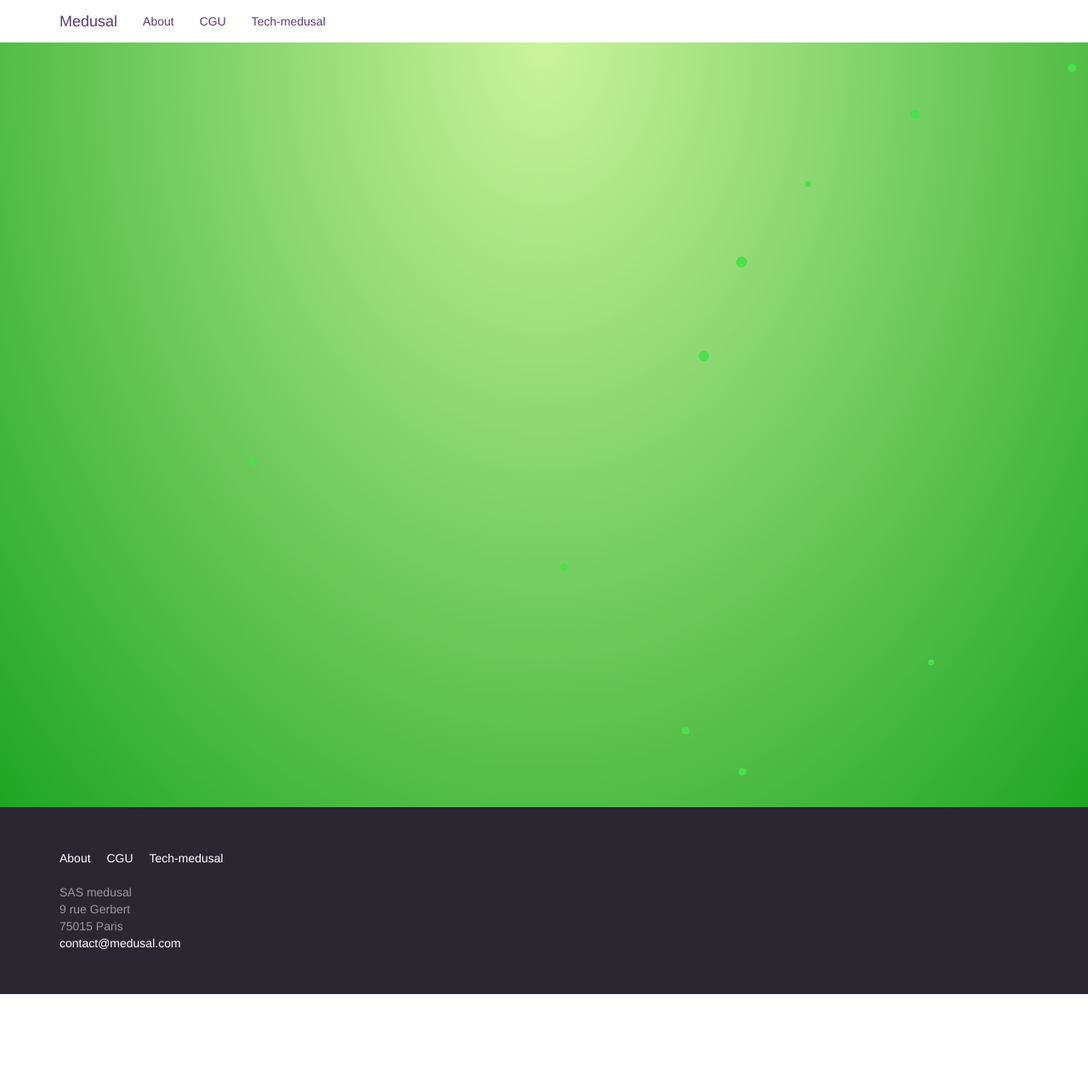
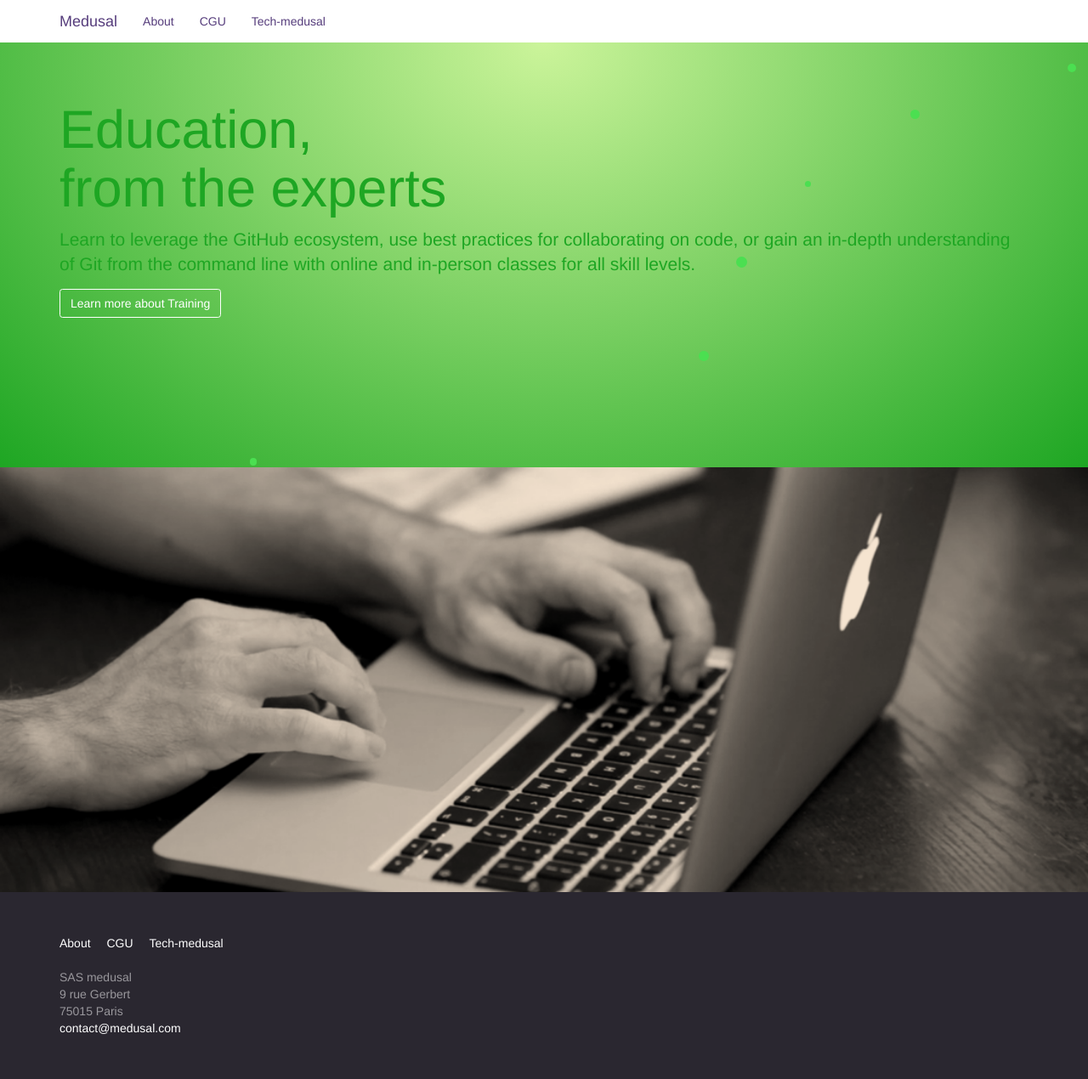
Before and after one commit to medusal/medusal.github.io, a Jekyll site: the page built from index.html, in a window 1280 px wide. Shown: the whole page at 85% size. Built offline with Jekyll 4.4.1, drawn with Linux system fonts in a browser that asks for light colours; before the commit the page ends 1170 px from its top, so only the background shows below that.

Commit message:
first home segment

```diff
--- a/css/main.scss
+++ b/css/main.scss
@@ -5,13 +5,6 @@
 
 // Import partials from `sass_dir` (defaults to `_sass`)
 @import "bootstrap", "bs-docs-nav", "bs-docs-footer", "font-awesome", "syntax-highlighting";
-
-section.green-light {
-  height: 100vh;
-  margin: 0;
-  background: radial-gradient(ellipse farthest-corner at center top, #cbf49a, #1ea623);
-  color: #363c44;
-}
 
 .bubble {
   animation: fade 10s infinite;
@@ -32,3 +25,42 @@ section.green-light {
     }
   }
 }
+
+.white {
+  color: white;
+}
+
+.btn-outline-white {
+    background-color: transparent !important;
+    border-color: #fff !important;
+    border-radius: .25em !important;
+    &:not(:hover), &:not(:hover) {
+      color: #fff !important;
+    }
+    &:hover, &:active {
+      background-color: #fff !important;
+      border-color: #fff !important;
+    }
+}
+
+section.green-light {
+  background: radial-gradient(ellipse farthest-corner at center top, #cbf49a, #1ea623);
+  color: #1ea623;
+}
+
+section.jumbotron {
+  margin: 0;
+}
+
+section.wallpaper-background {
+  position: relative;
+  background-color: #3c465a;
+  background-position: center center;
+  background-size: cover;
+  background-repeat: no-repeat;
+  background-image: url(./img/home/hands.png)
+}
+
+section.presentation {
+
+}
--- a/index.html
+++ b/index.html
@@ -3,6 +3,15 @@ layout: home
 ---
 
 <div class="home">
-  <section id="bubbles" class="jumbotron green-light">
+  <section class="green-light bubbles white jumbotron" style="height: 500px">
+    <div class="container">
+      <h1>Education, <br/>
+        from the experts
+      </h1>
+      <p class="lead">Learn to leverage the GitHub ecosystem, use best practices for collaborating on code, or gain an in-depth understanding of Git from the command line with online and in-person classes for all skill levels.</p>
+      <a href="/about" class="btn btn-outline btn-outline-white">Learn more about Training</a>
+    </div>
+  </section>
+  <section class="wallpaper-background" style="height: 500px">
   </section>
 </div>
--- a/javascript/index.js
+++ b/javascript/index.js
@@ -1,5 +1,5 @@
 document.addEventListener('DOMContentLoaded', function() {
-  var bubbles = document.getElementById('bubbles')
+  var bubbles = document.getElementsByClassName('bubbles')[0]
   if (bubbles) {
     var randomN = function(start, end){
       return Math.random()*end+start
@@ -18,7 +18,6 @@ document.addEventListener('DOMContentLoaded', function() {
       }
     }
 
-    console.log('bubbles', bubbles)
     generateBubble()
 
     var inter = setInterval(generateBubble, 500);
```
Also changed, not shown: css/img/home/hands.png (added).
